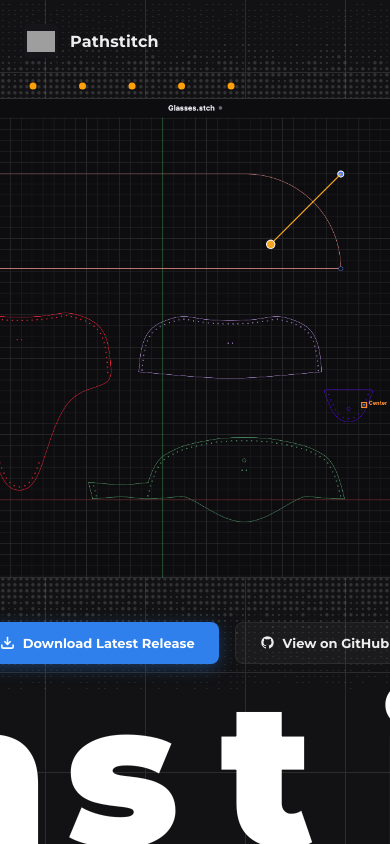
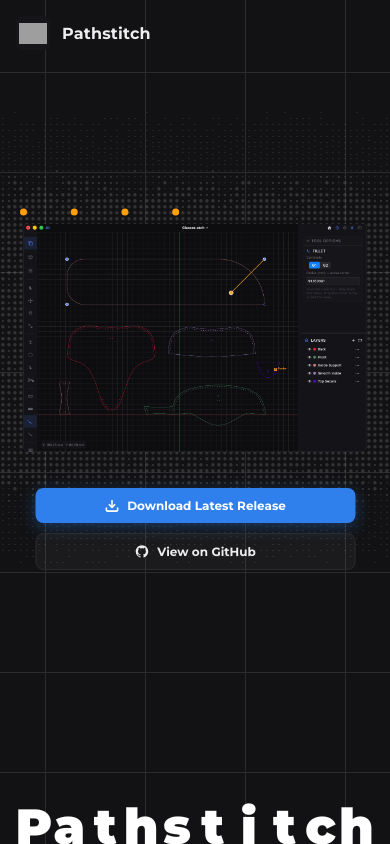
Before and after one commit to Mason363/Pathstitch-Website, a Next.js app: page / in a window 390 px wide. Built offline with nearby package versions, Linux system fonts and the light colour scheme; grey boxes are pictures that could not be loaded.

Commit message:
Optimize website layout and touch interactions for mobile viewports

```diff
--- a/src/app/page.tsx
+++ b/src/app/page.tsx
@@ -44,8 +44,32 @@
   const [mousePos, setMousePos] = useState<Point>({ x: 0, y: 0 });
   const [isImageSelected, setIsImageSelected] = useState(false);
   const [radius, setRadius] = useState(0); // Starting fillet radius set to 0 (sharp corners)
+  const [imageSize, setImageSize] = useState({ width: 720, height: 480 });
+  const [isMobileRatio, setIsMobileRatio] = useState(false);
 
   const glowCanvasRef = useRef<HTMLCanvasElement>(null);
+
+  // Detect and track responsive dimensions
+  useEffect(() => {
+    const handleResize = () => {
+      const w = window.innerWidth;
+      const h = window.innerHeight;
+      const isMobile = w < h;
+      setIsMobileRatio(isMobile);
+
+      if (isMobile) {
+        // Narrow viewport: scale width to fit screen width with 88% margin
+        const newWidth = Math.min(720, Math.floor(w * 0.88));
+        const newHeight = Math.floor(newWidth * (2 / 3));
+        setImageSize({ width: newWidth, height: newHeight });
+      } else {
+        setImageSize({ width: 720, height: 480 });
+      }
+    };
+    handleResize();
+    window.addEventListener("resize", handleResize);
+    return () => window.removeEventListener("resize", handleResize);
+  }, []);
 
   // De-select the image when clicking outside of it (but ignore the background overlay)
   useEffect(() => {
@@ -88,8 +112,8 @@
     const drawGlow = (w: number, h: number) => {
       ctx.clearRect(0, 0, w, h);
 
-      const W = 720;
-      const H = 480;
+      const W = imageSize.width;
+      const H = imageSize.height;
       const R = Math.max(0, Math.min(radius, H / 2));
       const gridSize = 6; // Tight grid spacing for dense dots
 
@@ -160,7 +184,7 @@
     handleResize();
     window.addEventListener("resize", handleResize);
     return () => window.removeEventListener("resize", handleResize);
-  }, [radius]);
+  }, [radius, imageSize]);
 
   const handleBackgroundClick = (pt: Point) => {
     if (isImageSelected) {
@@ -221,16 +245,30 @@
             setIsSelected={setIsImageSelected}
             radius={radius}
             setRadius={setRadius}
+            dimensions={imageSize}
           />
 
           {/* Action Panel / Download Buttons (placed absolutely below the image container) */}
-          <div style={styles.actionPanel}>
+          <div style={{
+            ...styles.actionPanel,
+            flexDirection: isMobileRatio ? "column" : "row",
+            gap: isMobileRatio ? "10px" : "16px",
+            width: isMobileRatio ? "90vw" : "auto",
+            maxWidth: isMobileRatio ? "320px" : "none",
+            top: isMobileRatio ? "calc(100% + 16px)" : "calc(100% + 24px)",
+          }}>
             {/* Download Button */}
             <a
               href="https://github.com/Mason363/Pathstitch/releases"
               target="_blank"
               rel="noopener noreferrer"
-              style={styles.primaryButton}
+              style={{
+                ...styles.primaryButton,
+                width: isMobileRatio ? "100%" : "auto",
+                justifyContent: isMobileRatio ? "center" : "flex-start",
+                padding: isMobileRatio ? "10px 20px" : "12px 24px",
+                fontSize: isMobileRatio ? "12px" : "13px",
+              }}
             >
               <svg width="15" height="15" viewBox="0 0 24 24" fill="none" stroke="currentColor" strokeWidth="2.5" style={{ marginRight: "8px" }}>
                 <path d="M21 15v4a2 2 0 0 1-2 2H5a2 2 0 0 1-2-2v-4" />
@@ -245,7 +283,13 @@
               href="https://github.com/Mason363/Pathstitch"
               target="_blank"
               rel="noopener noreferrer"
-              style={styles.secondaryButton}
+              style={{
+                ...styles.secondaryButton,
+                width: isMobileRatio ? "100%" : "auto",
+                justifyContent: isMobileRatio ? "center" : "flex-start",
+                padding: isMobileRatio ? "10px 20px" : "12px 24px",
+                fontSize: isMobileRatio ? "12px" : "13px",
+              }}
             >
               <svg width="15" height="15" fill="currentColor" viewBox="0 0 24 24" style={{ marginRight: "8px" }}>
                 <path fillRule="evenodd" clipRule="evenodd" d="M12 2C6.477 2 2 6.477 2 12c0 4.42 2.865 8.166 6.839 9.489.5.092.682-.217.682-.482 0-.237-.008-.866-.013-1.7-2.782.603-3.369-1.34-3.369-1.34-.454-1.156-1.11-1.462-1.11-1.462-.908-.62.069-.608.069-.608 1.003.07 1.531 1.03 1.531 1.03.892 1.529 2.341 1.087 2.91.831.092-.646.35-1.086.636-1.336-2.22-.253-4.555-1.11-4.555-4.943 0-1.091.39-1.984 1.029-2.683-.103-.253-.446-1.27.098-2.647 0 0 .84-.269 2.75 1.025A9.564 9.564 0 0112 6.844c.85.004 1.705.115 2.504.337 1.909-1.294 2.747-1.025 2.747-1.025.546 1.377.203 2.394.1 2.647.64.699 1.028 1.592 1.028 2.683 0 3.842-2.339 4.687-4.566 4.935.359.309.678.919.678 1.852 0 1.336-.012 2.415-.012 2.743 0 .267.18.579.688.481C19.137 20.164 22 16.418 22 12c0-5.523-4.477-10-10-10z" />
--- a/src/components/DraggableFooter.tsx
+++ b/src/components/DraggableFooter.tsx
@@ -24,6 +24,9 @@
   onBackgroundMouseMove,
 }: DraggableFooterProps) {
   const [lettersData, setLettersData] = useState<LetterState[]>([]);
+  const [letterSpacing, setLetterSpacing] = useState(145);
+  const [fontSize, setFontSize] = useState(200);
+
   const dragInfo = useRef<{
     index: number;
     startX: number;
@@ -37,15 +40,28 @@
     const handleResize = () => {
       const w = window.innerWidth;
       const h = window.innerHeight;
-      const letterSpacing = 145; // Clean spacing between letters
+      const isMobileRatio = w < h;
+
+      let spacing = 145; // Clean spacing between letters
+      let fSize = 200;
+
+      if (isMobileRatio) {
+        // Fit letters inside screen width with a small margin
+        spacing = Math.min(145, (w * 0.92) / 10);
+        fSize = spacing / 0.725;
+      }
+
+      setLetterSpacing(spacing);
+      setFontSize(fSize);
+
       const letters = ["P", "a", "t", "h", "s", "t", "i", "t", "c", "h"];
       // Center word box: total width is letters.length * letterSpacing
-      const totalWordWidth = letters.length * letterSpacing;
+      const totalWordWidth = letters.length * spacing;
       const startX = (w - totalWordWidth) / 2;
 
       // Position startY so that the bottom of the letters touches the bottom of the viewport
-      // With fontSize=200px and lineHeight=0.8, startY = h - 150 ensures the letters sit exactly on the bottom edge
-      const startY = h - 150;
+      // With dynamic fontSize and lineHeight=0.8, startY = h - fSize * 0.75 ensures the letters sit exactly on the bottom edge
+      const startY = h - fSize * 0.75;
 
       setLettersData((prev) => {
         return letters.map((char, index) => {
@@ -56,7 +72,7 @@
           }
           return {
             char,
-            x: startX + index * letterSpacing,
+            x: startX + index * spacing,
             y: startY,
             hasDragged: false,
           };
@@ -69,13 +85,13 @@
     return () => window.removeEventListener("resize", handleResize);
   }, []);
 
-  // Handle letter dragging via window mousemove/mouseup
+  // Handle letter dragging via window mouse/touch events
   useEffect(() => {
-    const handleMouseMove = (e: MouseEvent) => {
+    const handleMove = (clientX: number, clientY: number) => {
       if (!dragInfo.current) return;
       const { index, startX, startY, startLeft, startTop } = dragInfo.current;
-      const dx = e.clientX - startX;
-      const dy = e.clientY - startY;
+      const dx = clientX - startX;
+      const dy = clientY - startY;
 
       setLettersData((prev) => {
         const next = [...prev];
@@ -89,15 +105,31 @@
       });
     };
 
-    const handleMouseUp = () => {
+    const handleMouseMove = (e: MouseEvent) => {
+      handleMove(e.clientX, e.clientY);
+    };
+
+    const handleTouchMove = (e: TouchEvent) => {
+      if (!dragInfo.current || e.touches.length !== 1) return;
+      // Prevent scrolling while dragging letters
+      if (e.cancelable) e.preventDefault();
+      const touch = e.touches[0];
+      handleMove(touch.clientX, touch.clientY);
+    };
+
+    const handleEnd = () => {
       dragInfo.current = null;
     };
 
     window.addEventListener("mousemove", handleMouseMove);
-    window.addEventListener("mouseup", handleMouseUp);
+    window.addEventListener("mouseup", handleEnd);
+    window.addEventListener("touchmove", handleTouchMove, { passive: false });
+    window.addEventListener("touchend", handleEnd);
     return () => {
       window.removeEventListener("mousemove", handleMouseMove);
-      window.removeEventListener("mouseup", handleMouseUp);
+      window.removeEventListener("mouseup", handleEnd);
+      window.removeEventListener("touchmove", handleTouchMove);
+      window.removeEventListener("touchend", handleEnd);
     };
   }, []);
 
@@ -114,16 +146,41 @@
     };
   };
 
+  const handleTouchStart = (index: number, e: React.TouchEvent) => {
+    if (e.touches.length !== 1) return;
+    e.stopPropagation(); // Avoid triggering drafting on the background overlay
+    const touch = e.touches[0];
+    const letter = lettersData[index];
+    dragInfo.current = {
+      index,
+      startX: touch.clientX,
+      startY: touch.clientY,
+      startLeft: letter.x,
+      startTop: letter.y,
+    };
+  };
+
   return (
     <div style={styles.footerContainer}>
       {/* Background click overlay for drafting CAD measurements */}
       <div
+        id="measurement-overlay"
         style={styles.measurementOverlay}
         onMouseDown={(e) => {
           onBackgroundClick({ x: e.clientX, y: e.clientY });
         }}
         onMouseMove={(e) => {
           onBackgroundMouseMove({ x: e.clientX, y: e.clientY });
+        }}
+        onTouchStart={(e) => {
+          if (e.touches.length !== 1) return;
+          const touch = e.touches[0];
+          onBackgroundClick({ x: touch.clientX, y: touch.clientY });
+        }}
+        onTouchMove={(e) => {
+          if (e.touches.length !== 1) return;
+          const touch = e.touches[0];
+          onBackgroundMouseMove({ x: touch.clientX, y: touch.clientY });
         }}
       />
 
@@ -132,14 +189,15 @@
         <div
           key={index}
           onMouseDown={(e) => handleMouseDown(index, e)}
+          onTouchStart={(e) => handleTouchStart(index, e)}
           style={{
             position: "absolute",
             left: `${item.x}px`,
             top: `${item.y}px`,
-            width: "145px", // Match letterSpacing for horizontal centering
+            width: `${letterSpacing}px`, // Match letterSpacing for horizontal centering
             textAlign: "center", // Center align each letter inside its slot
             fontFamily: "var(--font-montserrat), 'Montserrat', sans-serif",
-            fontSize: "200px",
+            fontSize: `${fontSize}px`,
             fontWeight: 900, // Montserrat Black
             color: "#ffffff",
             userSelect: "none",
--- a/src/components/Header.tsx
+++ b/src/components/Header.tsx
@@ -1,11 +1,26 @@
 "use client";
 
-import React from "react";
+import React, { useState, useEffect } from "react";
 import Image from "next/image";
 
 export default function Header() {
+  const [isMobileRatio, setIsMobileRatio] = useState(false);
+
+  useEffect(() => {
+    const handleResize = () => {
+      setIsMobileRatio(window.innerWidth < window.innerHeight);
+    };
+    handleResize();
+    window.addEventListener("resize", handleResize);
+    return () => window.removeEventListener("resize", handleResize);
+  }, []);
+
   return (
-    <div style={styles.header}>
+    <div style={{
+      ...styles.header,
+      top: isMobileRatio ? "16px" : "24px",
+      left: isMobileRatio ? "16px" : "24px"
+    }}>
       {/* Logo and App Name branding */}
       <div style={styles.logoBrand}>
         <div style={styles.logoInnerContainer}>
--- a/src/components/ImageViewer.tsx
+++ b/src/components/ImageViewer.tsx
@@ -3,8 +3,6 @@
 import React, { useEffect, useRef, useState } from "react";
 
 const IMAGE_SRC = "/main-image.png";
-const WIDTH = 720;
-const HEIGHT = 480;
 const OFFSET = 12; // Outward offset in pixels for the sewing/dashed animation ring
 
 interface Point {
@@ -17,14 +15,17 @@
   setIsSelected: (selected: boolean) => void;
   radius: number;
   setRadius: (r: number) => void;
+  dimensions?: { width: number; height: number };
 }
 
 export default function ImageViewer({
   isSelected,
   setIsSelected,
   radius,
-  setRadius
+  setRadius,
+  dimensions = { width: 720, height: 480 }
 }: ImageViewerProps) {
+  const { width, height } = dimensions;
   const [isDragging, setIsDragging] = useState(false);
   const [animationProgress, setAnimationProgress] = useState(0); // 0 to 90000 ms (1m 30s)
 
@@ -61,10 +62,10 @@
 
   // Compute points along the offset filleted rectangle perimeter for the animation ring
   const getPoints = (): { points: Point[]; perimeter: number } => {
-    const R = Math.max(0, Math.min(radius, HEIGHT / 2));
+    const R = Math.max(0, Math.min(radius, height / 2));
     const R_ring = R + OFFSET;
-    const W = WIDTH + 2 * OFFSET;
-    const H = HEIGHT + 2 * OFFSET;
+    const W = width + 2 * OFFSET;
+    const H = height + 2 * OFFSET;
 
     // Segment lengths
     const L_top = W - 2 * R_ring;
@@ -172,10 +173,10 @@
   const anim = getAnimationState();
 
   // Bounding box path matching the offset filleted rect for the animation
-  const R = Math.max(0, Math.min(radius, HEIGHT / 2));
+  const R = Math.max(0, Math.min(radius, height / 2));
   const R_ring = R + OFFSET;
-  const W_ring = WIDTH + 2 * OFFSET;
-  const H_ring = HEIGHT + 2 * OFFSET;
+  const W_ring = width + 2 * OFFSET;
+  const H_ring = height + 2 * OFFSET;
 
   const pathData = `
     M ${R_ring} 0
@@ -193,34 +194,50 @@
   // Path data for the selection highlight (aligned exactly with the image borders)
   const pathDataImage = `
     M ${R} 0
-    H ${WIDTH - R}
-    A ${R} ${R} 0 0 1 ${WIDTH} ${R}
-    V ${HEIGHT - R}
-    A ${R} ${R} 0 0 1 ${WIDTH - R} ${HEIGHT}
+    H ${width - R}
+    A ${R} ${R} 0 0 1 ${width} ${R}
+    V ${height - R}
+    A ${R} ${R} 0 0 1 ${width - R} ${height}
     H ${R}
-    A ${R} ${R} 0 0 1 0 ${HEIGHT - R}
+    A ${R} ${R} 0 0 1 0 ${height - R}
     V ${R}
     A ${R} ${R} 0 0 1 ${R} 0
     Z
   `.trim().replace(/\s+/g, " ");
 
-  // Handle fillet corner dragging
+  // Handle fillet corner dragging (mouse + touch)
   const handleMouseDown = (e: React.MouseEvent) => {
     e.stopPropagation();
     setIsDragging(true);
   };
 
+  const handleTouchStart = (e: React.TouchEvent) => {
+    e.stopPropagation();
+    setIsDragging(true);
+  };
+
   useEffect(() => {
-    const handleMouseMove = (e: MouseEvent) => {
+    const handleMove = (clientX: number, clientY: number) => {
       if (!isDragging || !containerRef.current) return;
 
       const rect = containerRef.current.getBoundingClientRect();
-      const x = e.clientX - rect.left;
-      const y = e.clientY - rect.top;
+      const x = clientX - rect.left;
+      const y = clientY - rect.top;
 
-      // Project mouse position onto 45-deg diagonal
-      const newRadius = Math.max(0, Math.min(HEIGHT / 2, (x + y) / 2));
+      // Project position onto 45-deg diagonal
+      const newRadius = Math.max(0, Math.min(height / 2, (x + y) / 2));
       setRadius(Math.round(newRadius));
+    };
+
+    const handleMouseMove = (e: MouseEvent) => {
+      handleMove(e.clientX, e.clientY);
+    };
+
+    const handleTouchMove = (e: TouchEvent) => {
+      if (!isDragging || e.touches.length !== 1) return;
+      if (e.cancelable) e.preventDefault();
+      const touch = e.touches[0];
+      handleMove(touch.clientX, touch.clientY);
     };
 
     const handleMouseUp = () => {
@@ -230,20 +247,28 @@
     if (isDragging) {
       window.addEventListener("mousemove", handleMouseMove);
       window.addEventListener("mouseup", handleMouseUp);
+      window.addEventListener("touchmove", handleTouchMove, { passive: false });
+      window.addEventListener("touchend", handleMouseUp);
     }
 
     return () => {
       window.removeEventListener("mousemove", handleMouseMove);
       window.removeEventListener("mouseup", handleMouseUp);
+      window.removeEventListener("touchmove", handleTouchMove);
+      window.removeEventListener("touchend", handleMouseUp);
     };
-  }, [isDragging, setRadius]);
+  }, [isDragging, height, setRadius]);
 
   return (
     <div style={styles.outerContainer}>
       <div
         id="image-container"
         ref={containerRef}
-        style={styles.imageContainer}
+        style={{
+          ...styles.imageContainer,
+          width: `${width}px`,
+          height: `${height}px`,
+        }}
         onClick={(e) => {
           e.stopPropagation();
           setIsSelected(true);
@@ -267,11 +292,11 @@
             ...styles.svgOverlay,
             top: -OFFSET,
             left: -OFFSET,
-            width: WIDTH + 2 * OFFSET,
-            height: HEIGHT + 2 * OFFSET,
+            width: width + 2 * OFFSET,
+            height: height + 2 * OFFSET,
           }}
-          width={WIDTH + 2 * OFFSET}
-          height={HEIGHT + 2 * OFFSET}
+          width={width + 2 * OFFSET}
+          height={height + 2 * OFFSET}
         >
           {/* CAD selection highlight (Only when selected, aligned with the image boundary) */}
           {isSelected && (
@@ -289,8 +314,8 @@
               <rect
                 x={OFFSET}
                 y={OFFSET}
-                width={WIDTH}
-                height={HEIGHT}
+                width={width}
+                height={height}
                 fill="none"
                 stroke="rgba(47, 128, 237, 0.35)"
                 strokeWidth="1"
@@ -299,9 +324,9 @@
 
               {/* Bounding box corner squares */}
               <rect x={OFFSET - 3} y={OFFSET - 3} width="6" height="6" fill="#16161a" stroke="var(--color-accent-blue)" strokeWidth="1" />
-              <rect x={WIDTH + OFFSET - 3} y={OFFSET - 3} width="6" height="6" fill="#16161a" stroke="var(--color-accent-blue)" strokeWidth="1" />
-              <rect x={WIDTH + OFFSET - 3} y={HEIGHT + OFFSET - 3} width="6" height="6" fill="#16161a" stroke="var(--color-accent-blue)" strokeWidth="1" />
-              <rect x={OFFSET - 3} y={HEIGHT + OFFSET - 3} width="6" height="6" fill="#16161a" stroke="var(--color-accent-blue)" strokeWidth="1" />
+              <rect x={width + OFFSET - 3} y={OFFSET - 3} width="6" height="6" fill="#16161a" stroke="var(--color-accent-blue)" strokeWidth="1" />
+              <rect x={width + OFFSET - 3} y={height + OFFSET - 3} width="6" height="6" fill="#16161a" stroke="var(--color-accent-blue)" strokeWidth="1" />
+              <rect x={OFFSET - 3} y={height + OFFSET - 3} width="6" height="6" fill="#16161a" stroke="var(--color-accent-blue)" strokeWidth="1" />
 
               {/* Fillet Drag Gizmo Diagonal Line */}
               <line
@@ -377,6 +402,7 @@
               pointerEvents: "auto",
             }}
             onMouseDown={handleMouseDown}
+            onTouchStart={handleTouchStart}
           />
         )}
       </div>
@@ -396,8 +422,6 @@
     pointerEvents: "auto",
   },
   imageContainer: {
-    width: `${WIDTH}px`,
-    height: `${HEIGHT}px`,
     backgroundColor: "transparent",
     position: "relative",
     borderRadius: "16px",
```
